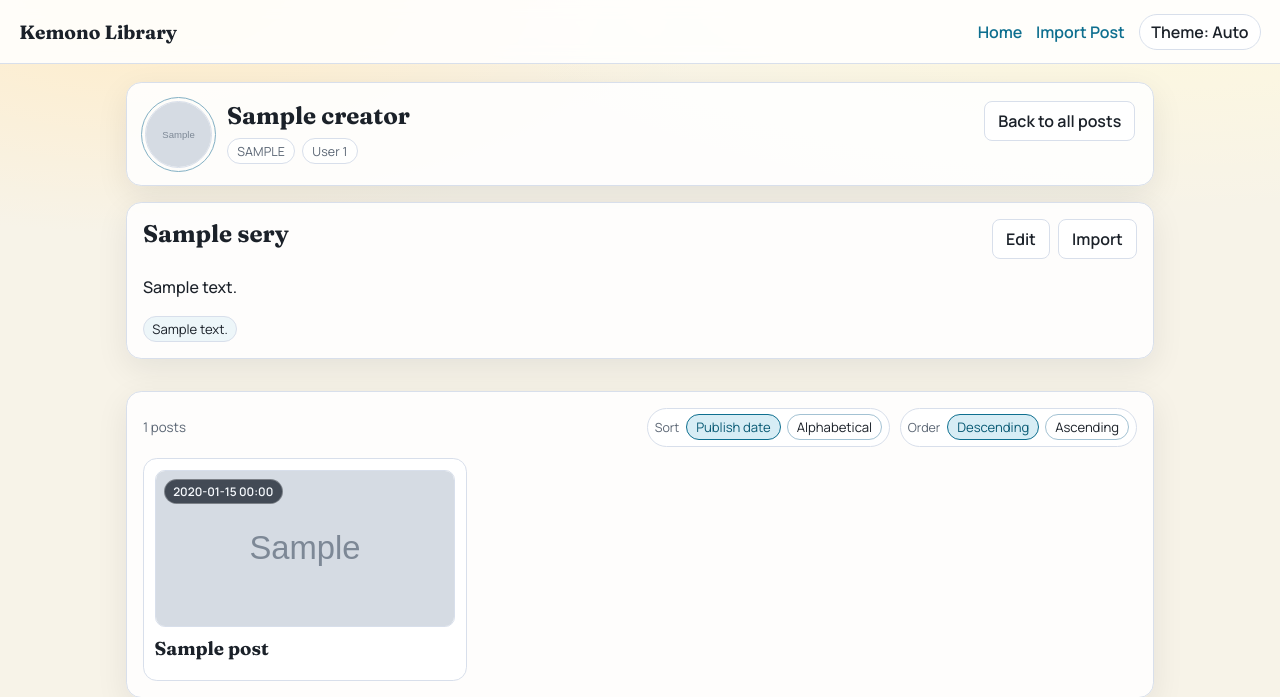
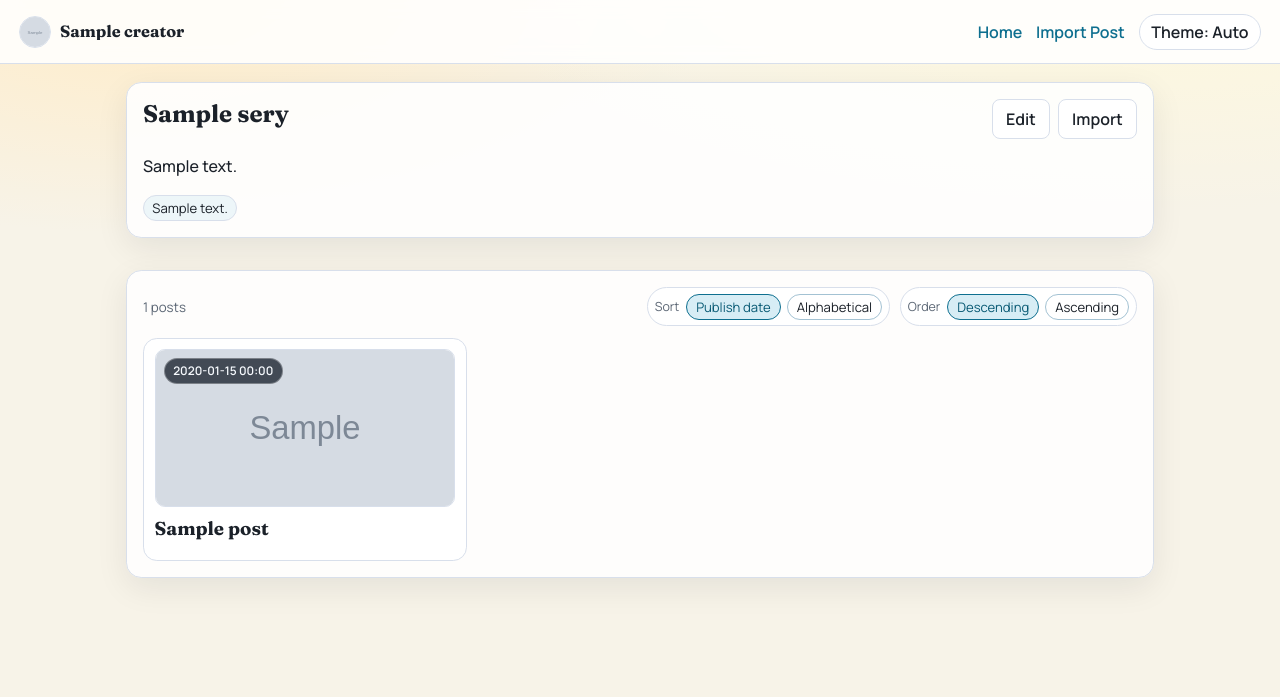
Before and after one commit to vadondaniel/kemono-library, a Flask app: page /creators/1?series_id=1&sort=published&direction=desc in a window 1280 px wide. Shown: the top 697 px of the page. Run offline with Flask 3, Linux system fonts and the light colour scheme; tables that the repository leaves empty hold one stand-in row (values such as "Sample post"); grey boxes marked "Sample" are stand-in pictures; some libraries are stand-ins or nearby versions.

Commit message:
feat(header): show creator icon and creator/series context on post detail/edit

```diff
--- a/kemono_library/static/style.css
+++ b/kemono_library/static/style.css
@@ -120,6 +120,62 @@ h4 {
   text-decoration: none;
 }
 
+.brand-context {
+  font-family: var(--font-body);
+  display: inline-flex;
+  align-items: center;
+  gap: 0.55rem;
+  min-width: 0;
+  max-width: min(520px, 58vw);
+}
+
+.brand-context-icon-link {
+  display: inline-flex;
+  align-items: center;
+  justify-content: center;
+  text-decoration: none;
+}
+
+.brand-context-icon {
+  width: 2rem;
+  height: 2rem;
+}
+
+.brand-context-links {
+  display: inline-flex;
+  align-items: baseline;
+  gap: 0.36rem;
+  min-width: 0;
+  max-width: 100%;
+  flex-wrap: wrap;
+}
+
+.brand-context-link {
+  text-decoration: none;
+  overflow: hidden;
+  text-overflow: ellipsis;
+  white-space: nowrap;
+  max-width: 100%;
+}
+
+.brand-context-link-creator {
+  font-family: var(--font-head);
+  font-size: 1.02rem;
+  font-weight: 700;
+  line-height: 1.05;
+  color: var(--text);
+}
+
+.brand-context-link-series {
+  font-size: 0.82rem;
+  line-height: 1.2;
+  color: var(--muted);
+}
+
+.brand-context-link:hover {
+  color: var(--accent-strong);
+}
+
 .theme-toggle {
   border: 1px solid var(--border);
   background: var(--card-solid);
@@ -2149,6 +2205,10 @@ body.is-lightbox-open {
     flex-wrap: wrap;
   }
 
+  .brand-context {
+    max-width: 100%;
+  }
+
   .import-toolbar {
     grid-template-columns: 1fr;
   }
--- a/kemono_library/templates/base.html
+++ b/kemono_library/templates/base.html
@@ -20,7 +20,27 @@
 </head>
 <body>
   <header class="site-header">
-    <a class="brand" href="{{ url_for('index') }}">Kemono Library</a>
+    {% if header_context %}
+      <div class="brand brand-context">
+        <a class="brand-context-icon-link" href="{{ header_context['creator_href'] }}">
+          {% if header_context['icon_local_path'] %}
+            <img class="creator-icon creator-icon-lg brand-context-icon" src="{{ url_for('serve_creator_icon', relative_path=header_context['icon_local_path']) }}" alt="{{ header_context['title'] }} icon" loading="lazy">
+          {% elif header_context['icon_remote_url'] %}
+            <img class="creator-icon creator-icon-lg brand-context-icon" src="{{ header_context['icon_remote_url'] }}" alt="{{ header_context['title'] }} icon" loading="lazy" referrerpolicy="no-referrer">
+          {% else %}
+            <span class="creator-icon creator-icon-lg creator-icon-placeholder brand-context-icon" aria-hidden="true"></span>
+          {% endif %}
+        </a>
+        <span class="brand-context-links">
+          <a class="brand-context-link brand-context-link-creator" href="{{ header_context['creator_href'] }}">{{ header_context['title'] }}</a>
+          {% if header_context['subtitle'] %}
+            <a class="brand-context-link brand-context-link-series" href="{{ header_context['series_href'] or header_context['creator_href'] }}">/ {{ header_context['subtitle'] }}</a>
+          {% endif %}
+        </span>
+      </div>
+    {% else %}
+      <a class="brand" href="{{ url_for('index') }}">Kemono Library</a>
+    {% endif %}
     <div class="header-actions">
       <nav>
         <a href="{{ url_for('index') }}">Home</a>
--- a/kemono_library/templates/creator_detail.html
+++ b/kemono_library/templates/creator_detail.html
@@ -16,6 +16,7 @@
   {% set import_post_url = url_for('import_form', creator_id=creator['id']) %}
 {% endif %}
 
+{% if not selected_series %}
   <section class="panel creator-hero">
     <div class="creator-hero-main">
       <div class="creator-hero-avatar">
@@ -39,14 +40,10 @@
         </div>
       </div>
       <div class="creator-hero-actions">
-      {% if selected_series %}
-        <a class="button-link button-ghost" href="{{ url_for('creator_detail', creator_id=creator['id'], sort=sort_by, direction=sort_direction) }}">Back to all posts</a>
-      {% else %}
         <a class="button-link button-ghost" href="{{ url_for('edit_creator', creator_id=creator['id']) }}">Edit</a>
-      {% endif %}
       </div>
     </div>
-  {% if not selected_series and (creator['description'] or creator['tags_text']) %}
+    {% if creator['description'] or creator['tags_text'] %}
       <div class="creator-profile-meta">
         {% if creator['description'] %}
           <div class="creator-profile-description">{{ creator['description']|render_markdown }}</div>
@@ -63,8 +60,8 @@
         {% endif %}
       </div>
     {% endif %}
-
   </section>
+{% endif %}
 
 <section class="creator-layout">
   <article class="panel creator-series-panel">
--- a/kemono_library/web.py
+++ b/kemono_library/web.py
@@ -150,15 +150,18 @@ def create_app(test_config: dict | None = None) -> Flask:
             item["thumbnail_focus_x"] = focus_x
             item["thumbnail_focus_y"] = focus_y
             posts.append(item)
+        selected_series = series_by_id.get(selected_series_id) if selected_series_id is not None else None
+        header_context = _build_creator_header_context(creator=creator, selected_series=selected_series)
         return render_template(
             "creator_detail.html",
             creator=creator,
             series_list=series_list,
             posts=posts,
-            selected_series=series_by_id.get(selected_series_id) if selected_series_id is not None else None,
+            selected_series=selected_series,
             active_folder=active_folder,
             sort_by=sort_by,
             sort_direction=sort_direction,
+            header_context=header_context if selected_series else None,
         )
 
     @app.post("/creators/<int:creator_id>/series")
@@ -661,6 +664,8 @@ def create_app(test_config: dict | None = None) -> Flask:
         post = db.get_post(post_id)
         if not post:
             return ("Post not found", 404)
+        creator = db.get_creator(int(post["creator_id"]))
+        header_context = _build_post_header_context(post=post, creator=creator)
         requested_version_id = request.args.get("version_id", type=int)
         active_version = db.get_post_version(post_id, requested_version_id)
         if not active_version:
@@ -726,6 +731,7 @@ def create_app(test_config: dict | None = None) -> Flask:
             active_version=active_version,
             attachments=attachment_rows,
             rendered_content=rendered_content,
+            header_context=header_context,
         )
 
     @app.post("/posts/<int:post_id>/attachments/<int:attachment_id>/retry")
@@ -803,6 +809,8 @@ def create_app(test_config: dict | None = None) -> Flask:
         post = db.get_post(post_id)
         if not post:
             return ("Post not found", 404)
+        creator = db.get_creator(int(post["creator_id"]))
+        header_context = _build_post_header_context(post=post, creator=creator)
         requested_version_id = request.args.get("version_id", type=int) or request.form.get("version_id", type=int)
         active_version = db.get_post_version(post_id, requested_version_id)
         if not active_version:
@@ -1055,6 +1063,7 @@ def create_app(test_config: dict | None = None) -> Flask:
             thumbnail_preview_url=thumbnail_preview_url,
             thumbnail_focus_x=thumbnail_focus_x,
             thumbnail_focus_y=thumbnail_focus_y,
+            header_context=header_context,
         )
 
     @app.post("/posts/<int:post_id>/versions/<int:version_id>/set-default")
@@ -1296,6 +1305,68 @@ def _ensure_creator_icon(
         icon_remote_url=remote_url,
         icon_local_path=local_rel,
     )
+
+
+def _build_post_header_context(*, post: Any, creator: Any | None) -> dict[str, Any]:
+    creator_id = int(post["creator_id"])
+    raw_series_id = post["series_id"]
+    series_id = int(raw_series_id) if raw_series_id is not None else None
+    creator_name = str(post["creator_name"]) if post["creator_name"] else "Creator"
+    series_name = str(post["series_name"]).strip() if post["series_name"] else ""
+    creator_href = url_for("creator_detail", creator_id=creator_id)
+    series_href = (
+        url_for("creator_detail", creator_id=creator_id, series_id=series_id) if series_id is not None else None
+    )
+
+    icon_local_path = None
+    icon_remote_url = None
+    if creator is not None:
+        raw_local = creator["icon_local_path"]
+        raw_remote = creator["icon_remote_url"]
+        if isinstance(raw_local, str) and raw_local.strip():
+            icon_local_path = raw_local
+        if isinstance(raw_remote, str) and raw_remote.strip():
+            icon_remote_url = raw_remote
+
+    return {
+        "title": creator_name,
+        "subtitle": series_name,
+        "creator_href": creator_href,
+        "series_href": series_href,
+        "icon_local_path": icon_local_path,
+        "icon_remote_url": icon_remote_url,
+    }
+
+
+def _build_creator_header_context(*, creator: Any, selected_series: Any | None) -> dict[str, Any]:
+    creator_id = int(creator["id"])
+    creator_name = str(creator["name"]) if creator["name"] else "Creator"
+    # In creator folder view we only show creator context in the global header.
+    subtitle = ""
+    creator_href = url_for("creator_detail", creator_id=creator_id)
+    series_href = (
+        url_for("creator_detail", creator_id=creator_id, series_id=int(selected_series["id"]))
+        if selected_series is not None
+        else None
+    )
+
+    icon_local_path = None
+    icon_remote_url = None
+    raw_local = creator["icon_local_path"]
+    raw_remote = creator["icon_remote_url"]
+    if isinstance(raw_local, str) and raw_local.strip():
+        icon_local_path = raw_local
+    if isinstance(raw_remote, str) and raw_remote.strip():
+        icon_remote_url = raw_remote
+
+    return {
+        "title": creator_name,
+        "subtitle": subtitle,
+        "creator_href": creator_href,
+        "series_href": series_href,
+        "icon_local_path": icon_local_path,
+        "icon_remote_url": icon_remote_url,
+    }
 
 
 def _build_local_media_maps(
```
Also changed, not shown: kemono_library/templates/post_detail.html (+0 -7 lines), kemono_library/templates/post_edit.html (+1 -7 lines), tests/test_web_flow.py (+1 -1 lines). Lines whose indentation alone changed are shown as unchanged.
